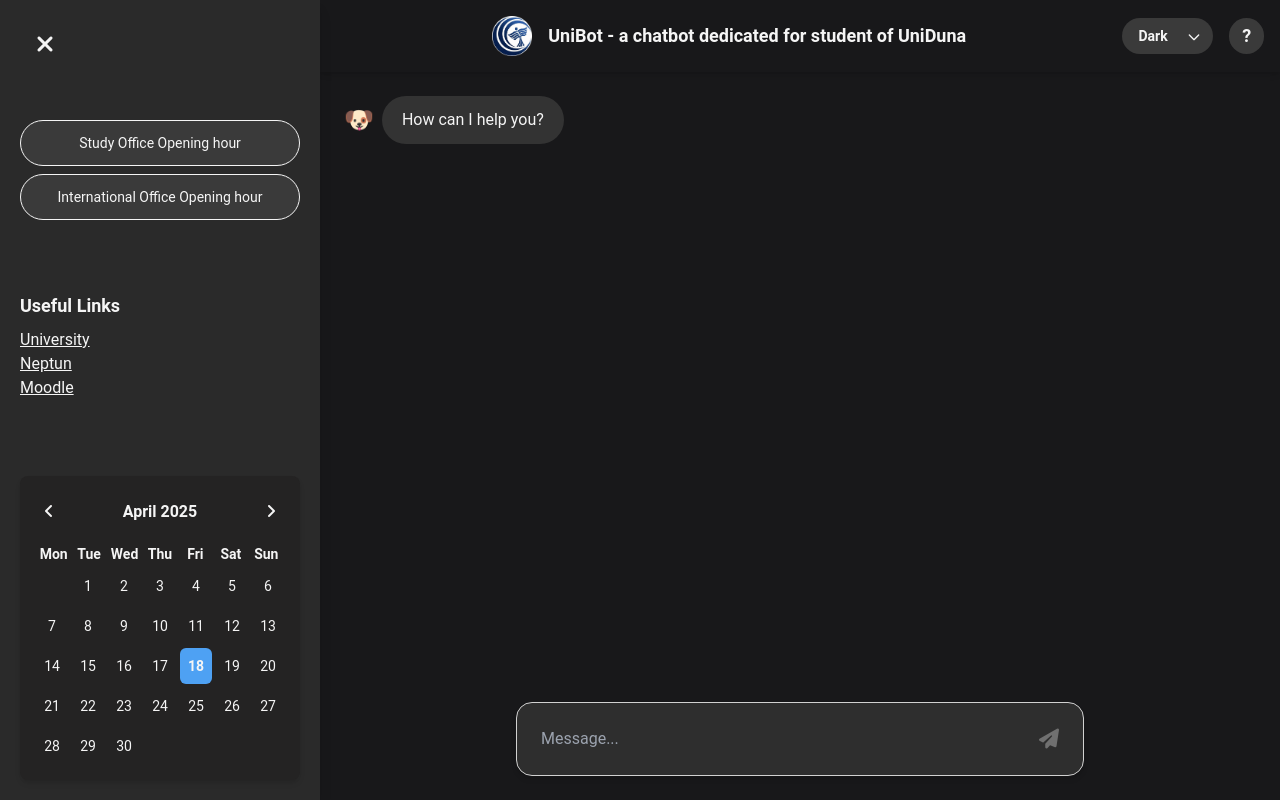
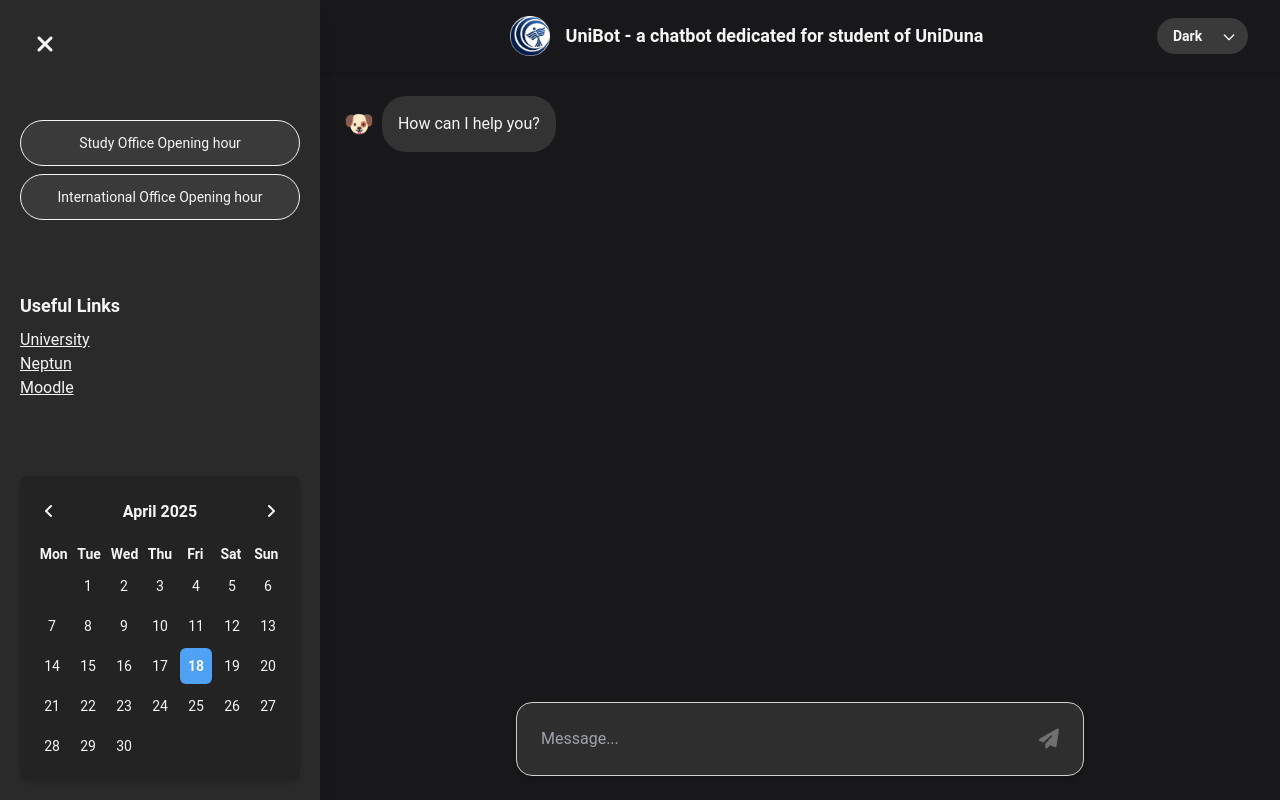
Before and after one commit to Got17/UniBot, a React (Vite) app: page / in a window 1280 px wide. Built offline with nearby package versions, Linux system fonts and the light colour scheme.

Commit message:
remove help button; make conversation in markdown format; make chat input focus after refresh

```diff
--- a/package.json
+++ b/package.json
@@ -10,6 +10,7 @@
     "preview": "vite preview"
   },
   "dependencies": {
+    "marked": "^15.0.11",
     "react": "^19.0.0",
     "react-dom": "^19.0.0"
   },
--- a/src/components/ChatBox.jsx
+++ b/src/components/ChatBox.jsx
@@ -1,10 +1,17 @@
+import { marked } from "marked";
+
 export default function ChatBox({ messages }) {
     return (
       <div className="chat-box">
         {messages.map((msg, idx) => (
           <div key={idx} className={`message ${msg.type}`}>
             {msg.type === "bot" && <span className="bot-icon">{msg.icon}</span>}
-            <p dangerouslySetInnerHTML={{ __html: msg.text }}></p>
+
+            <p
+                dangerouslySetInnerHTML={{ __html: marked.parse(msg.text) }}
+                className="markdown break-words"
+              ></p>
+
             {msg.type === "user" && <span className="user-icon">{msg.icon}</span>}
           </div>
         ))}
--- a/src/components/ChatHeader.jsx
+++ b/src/components/ChatHeader.jsx
@@ -60,11 +60,6 @@ export default function ChatHeader({ theme, setTheme, sidebarOpen, setSidebarOpe
                     <option value="coffee">Coffee</option>
                 </select>
                 </div>
-
-                <div className="relative group">
-                <button className="help-btn">?</button>
-                <span className="tooltip left-1/2 top-full">Help</span>
-                </div>
             </div>
         </div>
     );
--- a/src/components/ChatInput.jsx
+++ b/src/components/ChatInput.jsx
@@ -1,12 +1,19 @@
-import { useState } from "react";
+import { useState, useEffect, useRef } from "react";
 
 export default function ChatInput({ onSend }) {
   const [input, setInput] = useState("");
+  const inputRef = useRef(null);
+
+  useEffect(() => {
+    inputRef.current?.focus();
+  }, []);
 
   const handleSend = () => {
     if (input.trim() === "") return;
     onSend(input);
     setInput("");
+
+    inputRef.current?.focus();
   };
 
   const handleKeyDown = (e) => {
@@ -17,6 +24,7 @@ export default function ChatInput({ onSend }) {
     <div className="chat-input-container">
       <div className="chat-input">
         <input
+          ref={inputRef}
           type="text"
           placeholder="Message..."
           value={input}
--- a/src/index.css
+++ b/src/index.css
@@ -219,10 +219,30 @@ body {
 
 /* Chat Messages */
 .chat-box {
-    @apply flex-1 overflow-y-auto px-4 py-6 space-y-4;
+    @apply flex-1 overflow-y-auto px-4 py-6 space-y-4 pb-12;
     max-height: calc(100vh - 140px);
     max-height: calc(100svh - 140px);
 }
+
+.markdown a {
+@apply underline text-blue-400 hover:text-blue-600;
+}
+
+.markdown strong {
+@apply font-bold;
+}
+
+.markdown em {
+@apply italic;
+}
+
+.markdown code {
+@apply font-mono bg-gray-700 px-1 rounded text-sm;
+}
+
+.markdown {
+    @apply break-words max-w-[75%];
+  }
 
 /* Chat Messages Bubbles */
 .message {
@@ -238,7 +258,7 @@ body {
 }
 
 .message p {
-    @apply px-5 py-3 max-w-[75%] rounded-3xl ;
+    @apply px-2 py-2 rounded-3xl ;
 }
 
 .user p {
```
Also changed, not shown: 1 other file (tests, documents, lock files or other folders).
